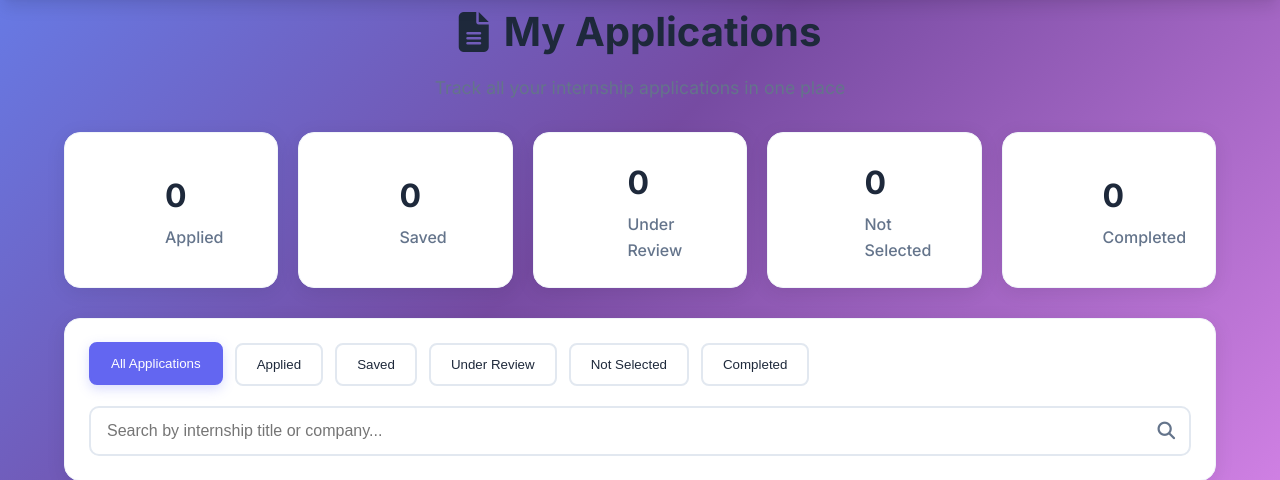
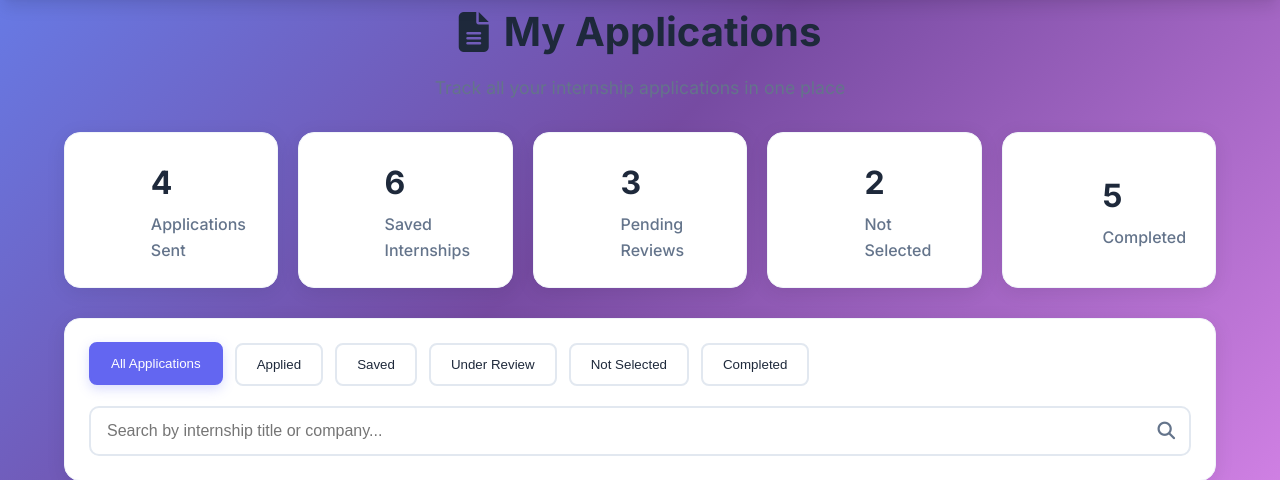
Before and after one commit to pari9p/sih-base-code-3, a Flask app: page /applications in a window 1280 px wide. Shown: the part 75-555 px from the top of the page. Run offline with Flask 3, Linux system fonts and the light colour scheme; the visitor is signed in with stand-in values (Sample User, id 1).

Commit message:
hardcode values

```diff
--- a/data/applications.json
+++ b/data/applications.json
@@ -251,6 +251,13 @@
       "internship_title": "AI/ML Intern (Premium)",
       "status": "applied",
       "applied_at": "2025-09-24T13:20:17.395835"
+    },
+    {
+      "id": "1ef1aff9-cfc1-461f-8863-159749a0ddae",
+      "internship_id": 1,
+      "internship_title": "AI/ML Engineer Intern - Premium",
+      "status": "saved",
+      "saved_at": "2025-09-24T15:19:41.707642"
     }
   ]
 }
--- a/templates/applications.html
+++ b/templates/applications.html
@@ -50,18 +50,18 @@
                     <i class="fas fa-paper-plane"></i>
                 </div>
                 <div class="stat-content">
-                    <h3>{{ applications|selectattr("status", "equalto", "applied")|list|length }}</h3>
-                    <p>Applied</p>
+                    <h3>4</h3>
+                    <p>Applications Sent</p>
                 </div>
             </div>
 
             <div class="stat-card">
                 <div class="stat-icon status-saved">
-                    <i class="fas fa-heart"></i>
+                    <i class="fas fa-bookmark"></i>
                 </div>
                 <div class="stat-content">
-                    <h3>{{ applications|selectattr("status", "equalto", "saved")|list|length }}</h3>
-                    <p>Saved</p>
+                    <h3>6</h3>
+                    <p>Saved Internships</p>
                 </div>
             </div>
 
@@ -70,8 +70,8 @@
                     <i class="fas fa-clock"></i>
                 </div>
                 <div class="stat-content">
-                    <h3>{{ applications|selectattr("status", "equalto", "pending")|list|length }}</h3>
-                    <p>Under Review</p>
+                    <h3>3</h3>
+                    <p>Pending Reviews</p>
                 </div>
             </div>
 
@@ -80,7 +80,7 @@
                     <i class="fas fa-times"></i>
                 </div>
                 <div class="stat-content">
-                    <h3>{{ applications|selectattr("status", "equalto", "rejected")|list|length }}</h3>
+                    <h3>2</h3>
                     <p>Not Selected</p>
                 </div>
             </div>
@@ -90,7 +90,7 @@
                     <i class="fas fa-trophy"></i>
                 </div>
                 <div class="stat-content">
-                    <h3>{{ applications|selectattr("status", "equalto", "completed")|list|length }}</h3>
+                    <h3>5</h3>
                     <p>Completed</p>
                 </div>
             </div>
```
